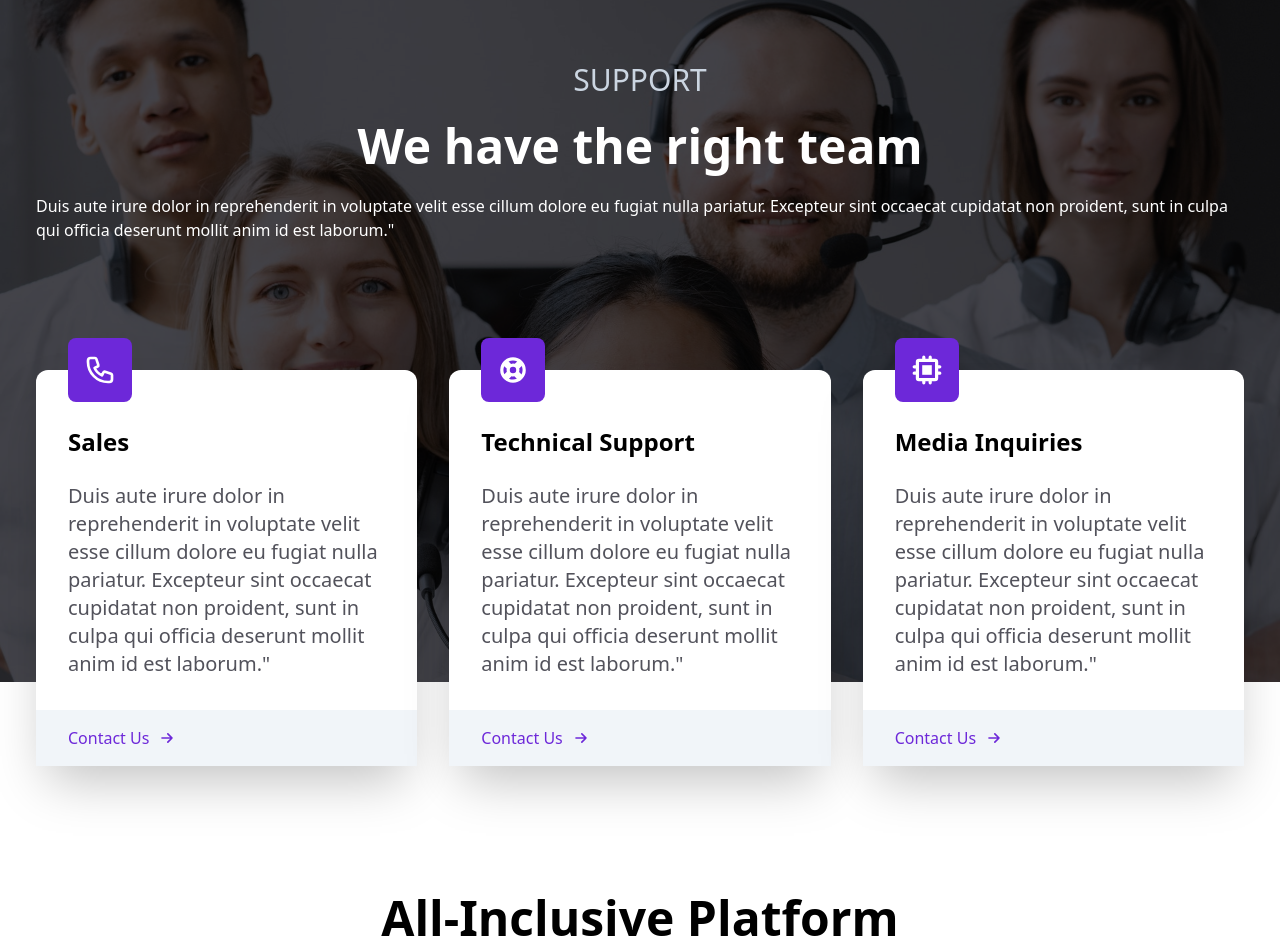
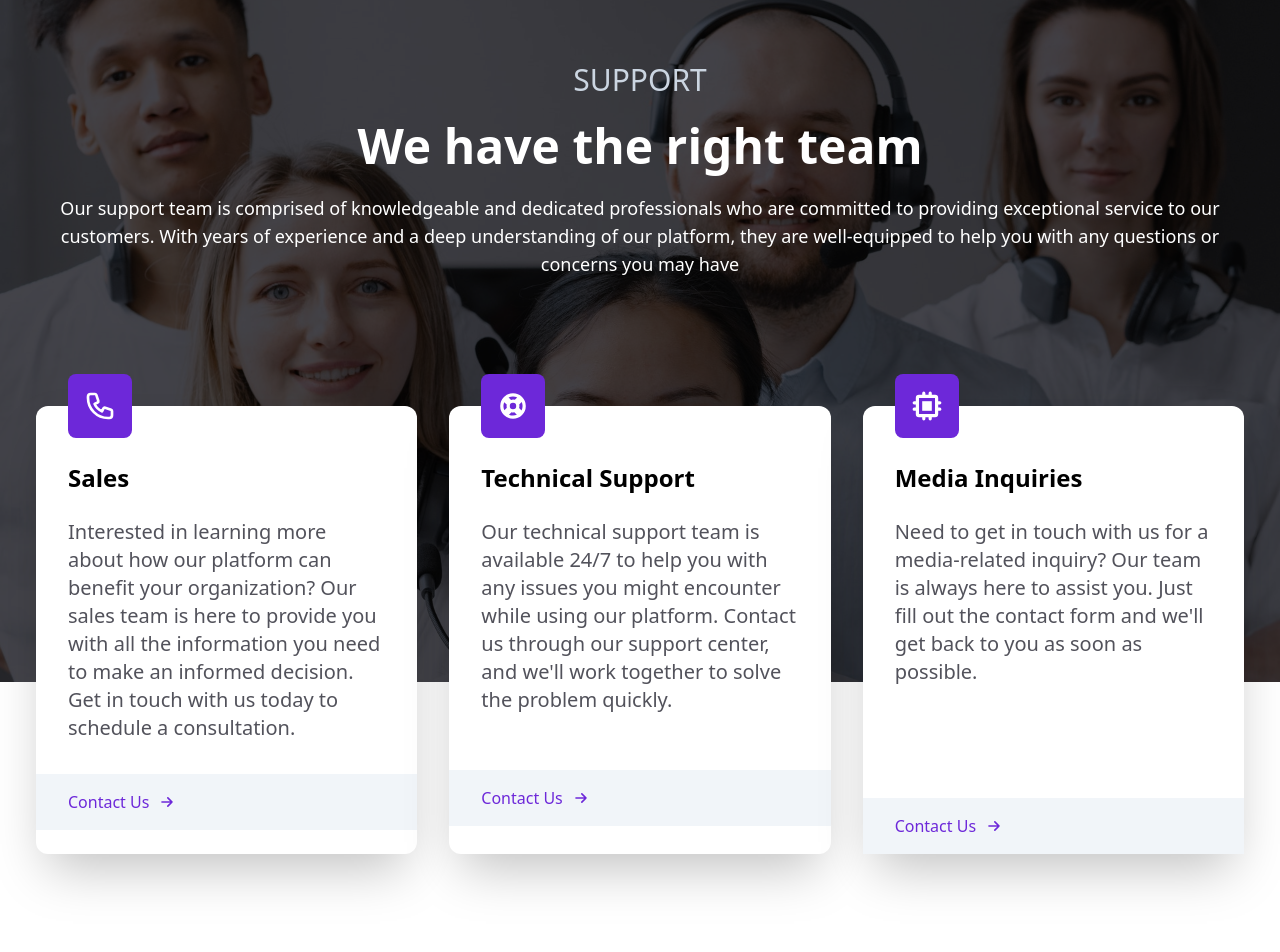
Before and after one commit to radosav-perisic/claut, a React (Vite) app: page / in a window 1280 px wide. Shown: the part 1472-2424 px from the top of the page. Built offline with nearby package versions, Linux system fonts and the light colour scheme.

Commit message:
Replace Lorem Ipsum in Support with relevant text

```diff
--- a/src/components/Support.jsx
+++ b/src/components/Support.jsx
@@ -5,7 +5,7 @@ import { ChipIcon, SupportIcon } from "@heroicons/react/solid";
 
 export const Support = () => {
   return (
-    <div name='support' className="w-full mt-24">
+    <div name="support" className="w-full mt-24">
       <div className="w-full h-[700px] bg-zinc-900/90 absolute">
         <img
           className="w-full h-full object-cover mix-blend-overlay"
@@ -15,15 +15,18 @@ export const Support = () => {
       </div>
       <div className="max-w-[1240px] mx-auto text-white relative">
         <div className="px-4 py-12">
-          <h2 className="text-3xl pt-8 text-slate-300 uppercase text-center">Support</h2>
+          <h2 className="text-3xl pt-8 text-slate-300 uppercase text-center">
+            Support
+          </h2>
           <h3 className="text-5xl font-bold py-6 text-center">
             We have the right team
           </h3>
-          <p>
-            Duis aute irure dolor in reprehenderit in voluptate velit esse
-            cillum dolore eu fugiat nulla pariatur. Excepteur sint occaecat
-            cupidatat non proident, sunt in culpa qui officia deserunt mollit
-            anim id est laborum."
+          <p className="text-center font-medium text-lg">
+            Our support team is comprised of knowledgeable and dedicated
+            professionals who are committed to providing exceptional service to
+            our customers. With years of experience and a deep understanding of
+            our platform, they are well-equipped to help you with any questions
+            or concerns you may have
           </p>
         </div>
         <div className="grid grid-cols-1 lg:grid-cols-3 relative gap-x-8 gap-y-16 px-4 pt-12 sm:pt-20 text-black">
@@ -32,44 +35,52 @@ export const Support = () => {
               <PhoneIcon className="w-16 p-4 bg-violet-700 text-white rounded-lg mt-[-4rem]" />
               <h3 className="font-bold text-2xl my-6">Sales</h3>
               <p className="text-zinc-600 text-xl">
-                Duis aute irure dolor in reprehenderit in voluptate velit esse
-                cillum dolore eu fugiat nulla pariatur. Excepteur sint occaecat
-                cupidatat non proident, sunt in culpa qui officia deserunt
-                mollit anim id est laborum."
+                Interested in learning more about how our platform can benefit
+                your organization? Our sales team is here to provide you with
+                all the information you need to make an informed decision. Get
+                in touch with us today to schedule a consultation.
               </p>
             </div>
             <div className="bg-slate-100 pl-8 py-4">
-             <p className="flex items-center text-violet-700"> Contact Us <ArrowSmRightIcon className="w-5 ml-2" /> </p>
+              <p className="flex items-center text-violet-700">
+                {" "}
+                Contact Us <ArrowSmRightIcon className="w-5 ml-2" />{" "}
+              </p>
             </div>
           </div>
           <div className="bg-white rounded-xl shadow-2xl">
             <div className="p-8">
               <SupportIcon className="w-16 p-4 bg-violet-700 text-white rounded-lg mt-[-4rem]" />
               <h3 className="font-bold text-2xl my-6">Technical Support</h3>
-              <p className="text-zinc-600 text-xl">
-                Duis aute irure dolor in reprehenderit in voluptate velit esse
-                cillum dolore eu fugiat nulla pariatur. Excepteur sint occaecat
-                cupidatat non proident, sunt in culpa qui officia deserunt
-                mollit anim id est laborum."
+              <p className="text-zinc-600 text-xl pb-6">
+                Our technical support team is available 24/7 to help you with
+                any issues you might encounter while using our platform. Contact
+                us through our support center, and we'll work together to solve
+                the problem quickly.
               </p>
             </div>
             <div className="bg-slate-100 pl-8 py-4">
-             <p className="flex items-center text-violet-700"> Contact Us <ArrowSmRightIcon className="w-5 ml-2" /> </p>
+              <p className="flex items-center text-violet-700">
+                {" "}
+                Contact Us <ArrowSmRightIcon className="w-5 ml-2" />{" "}
+              </p>
             </div>
           </div>
           <div className="bg-white rounded-xl shadow-2xl">
             <div className="p-8">
               <ChipIcon className="w-16 p-4 bg-violet-700 text-white rounded-lg mt-[-4rem]" />
               <h3 className="font-bold text-2xl my-6">Media Inquiries</h3>
-              <p className="text-zinc-600 text-xl">
-                Duis aute irure dolor in reprehenderit in voluptate velit esse
-                cillum dolore eu fugiat nulla pariatur. Excepteur sint occaecat
-                cupidatat non proident, sunt in culpa qui officia deserunt
-                mollit anim id est laborum."
+              <p className="text-zinc-600 text-xl pb-20">
+                Need to get in touch with us for a media-related inquiry? Our
+                team is always here to assist you. Just fill out the contact
+                form and we'll get back to you as soon as possible.
               </p>
             </div>
             <div className="bg-slate-100 pl-8 py-4">
-             <p className="flex items-center text-violet-700"> Contact Us <ArrowSmRightIcon className="w-5 ml-2" /> </p>
+              <p className="flex items-center text-violet-700">
+                {" "}
+                Contact Us <ArrowSmRightIcon className="w-5 ml-2" />{" "}
+              </p>
             </div>
           </div>
         </div>
```
